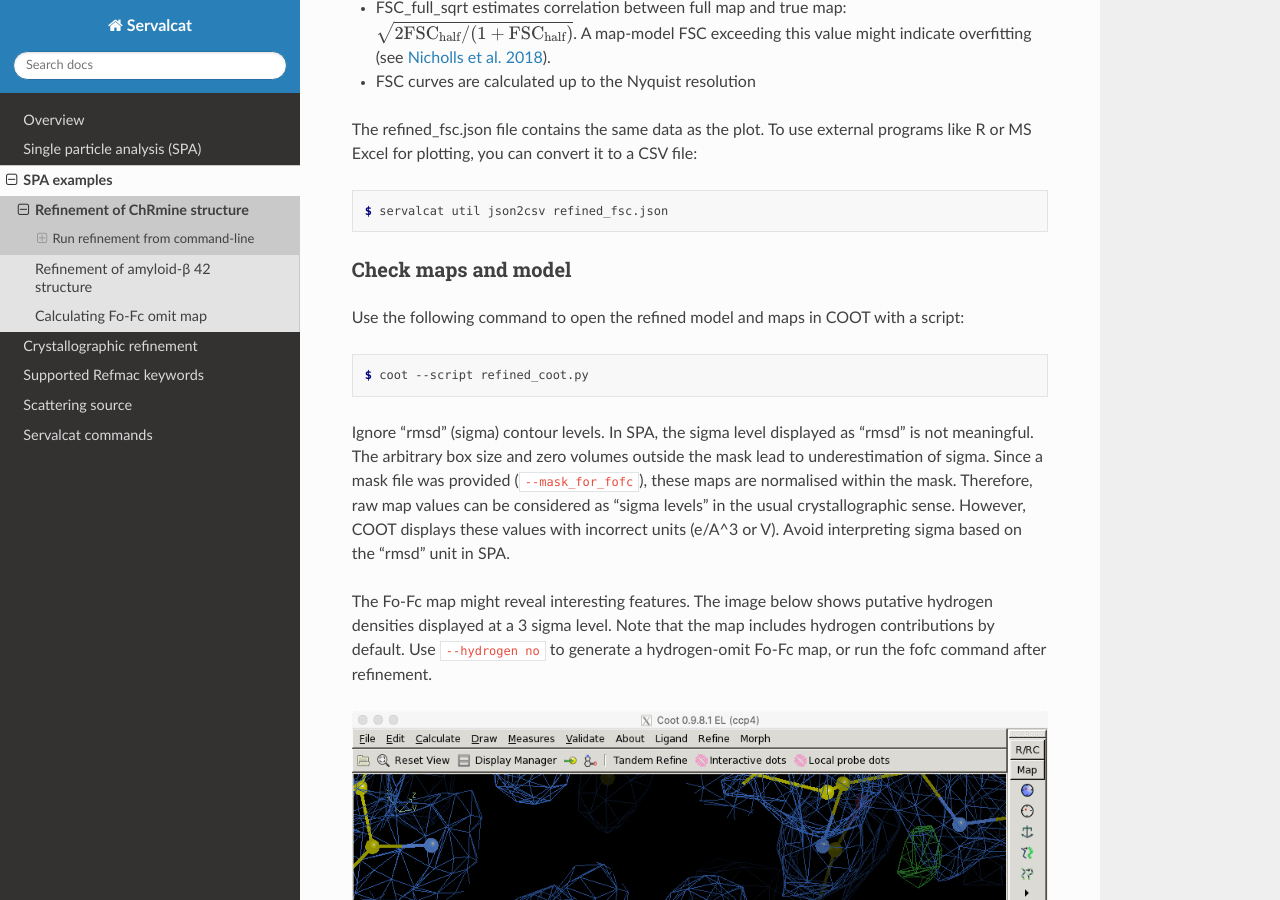
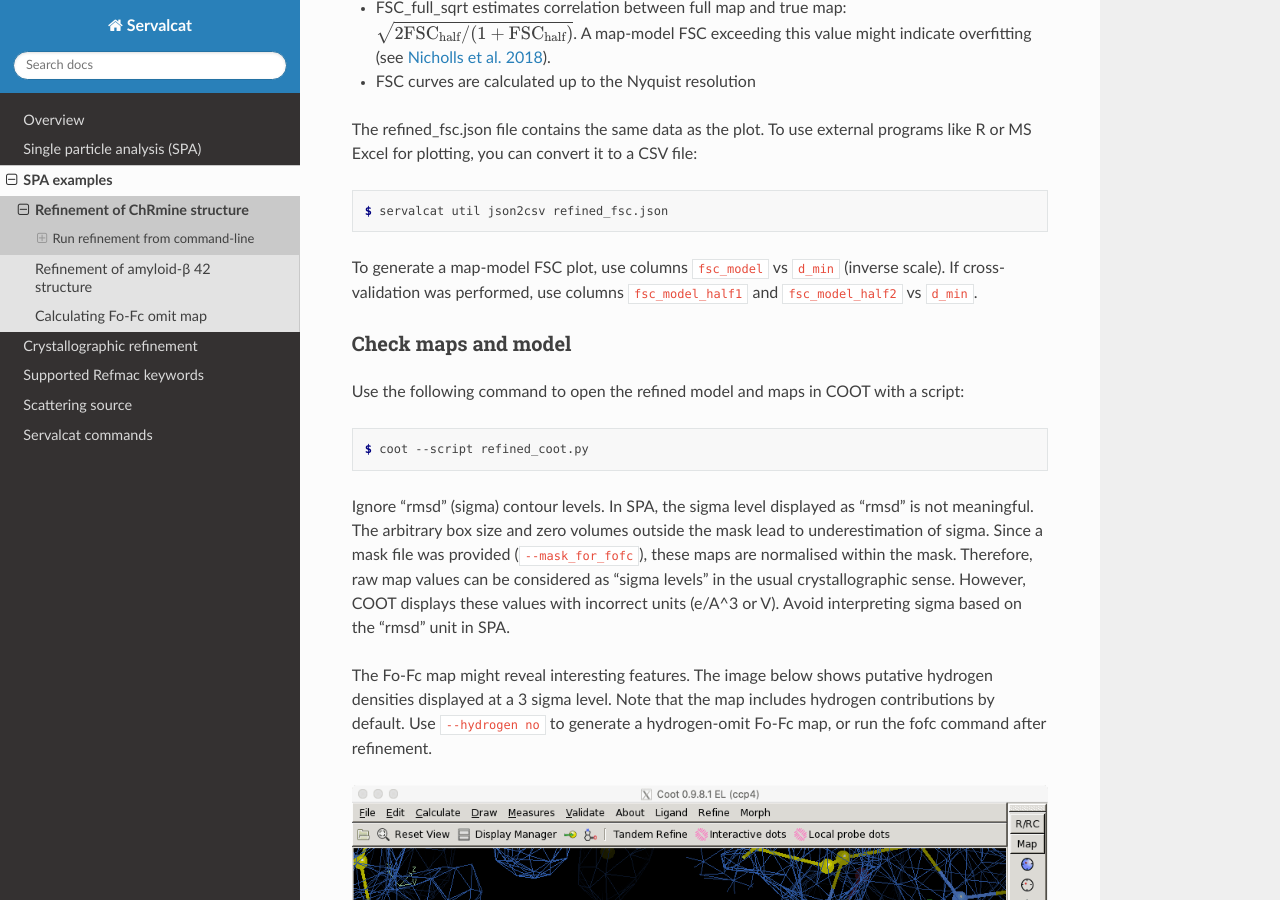
Before and after one commit to keitaroyam/servalcat, a Sphinx documentation site: the page built from docs/spa_examples/chrmine.rst, in a window 1280 px wide and 900 px high, scrolled down 3318 px. Built offline with Sphinx 7.4.7 and the Read the Docs theme 3.1.0, drawn with Linux system fonts in a browser that asks for light colours.

Commit message:
doc: explain fsc csv

```diff
--- a/docs/spa_examples/chrmine.rst
+++ b/docs/spa_examples/chrmine.rst
@@ -113,6 +113,8 @@ The refined_fsc.json file contains the same data as the plot. To use external pr
 
     $ servalcat util json2csv refined_fsc.json
 
+To generate a map-model FSC plot, use columns ``fsc_model`` vs ``d_min`` (inverse scale). If cross-validation was performed, use columns ``fsc_model_half1`` and ``fsc_model_half2`` vs ``d_min``.
+
 Check maps and model
 ~~~~~~~~~~~~~~~~~~~~
 Use the following command to open the refined model and maps in COOT with a script:
```
